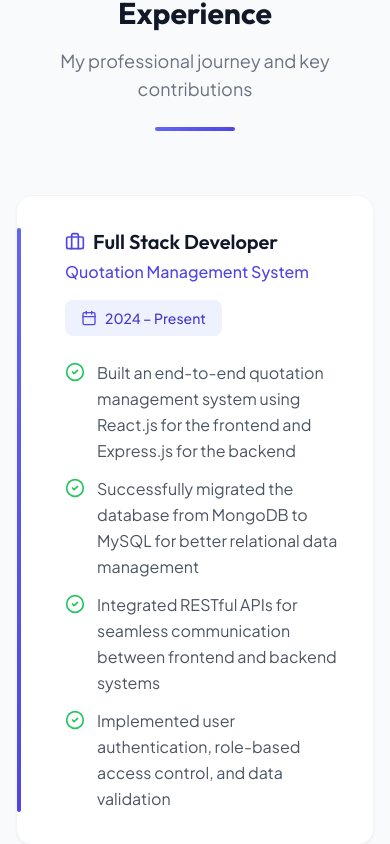
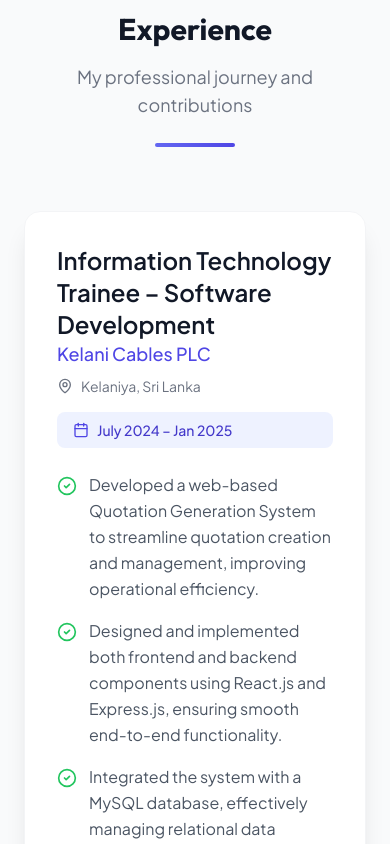
Before and after one commit to viraj992/My-Portfolio, a React (Vite) app: page / in a window 390 px wide. Shown: the part 6300-7144 px from the top of the page. Built offline with nearby package versions, Linux system fonts and the light colour scheme.

Commit message:
Experiance Tab update

```diff
--- a/src/components/Experience.tsx
+++ b/src/components/Experience.tsx
@@ -1,24 +1,28 @@
-import { Briefcase, Calendar, CheckCircle2 } from 'lucide-react';
-import SectionHeading from './SectionHeading';
-import { useInView } from './useInView';
+import { Briefcase, Calendar, MapPin, CheckCircle2 } from "lucide-react";
+import SectionHeading from "./SectionHeading";
+import { useInView } from "./useInView";
 
 interface ExperienceItem {
-  title: string;
+  company: string;
   role: string;
+  location: string;
   period: string;
   points: string[];
 }
 
 const experiences: ExperienceItem[] = [
   {
-    title: 'Quotation Management System',
-    role: 'Full Stack Developer',
-    period: '2024 – Present',
+    company: "Kelani Cables PLC",
+    role: "Information Technology Trainee – Software Development",
+    location: "Kelaniya, Sri Lanka",
+    period: "July 2024 – Jan 2025",
     points: [
-      'Built an end-to-end quotation management system using React.js for the frontend and Express.js for the backend',
-      'Successfully migrated the database from MongoDB to MySQL for better relational data management',
-      'Integrated RESTful APIs for seamless communication between frontend and backend systems',
-      'Implemented user authentication, role-based access control, and data validation',
+      "Developed a web-based Quotation Generation System to streamline quotation creation and management, improving operational efficiency.",
+      "Designed and implemented both frontend and backend components using React.js and Express.js, ensuring smooth end-to-end functionality.",
+      "Integrated the system with a MySQL database, effectively managing relational data storage and retrieval.",
+      "Initially built using the MERN stack and later migrated from MongoDB to MySQL to align with company requirements.",
+      "Implemented RESTful APIs to support quotation creation, updates, and retrieval for reliable system performance.",
+      "Collaborated with stakeholders to gather requirements and delivered features within defined project timelines.",
     ],
   },
 ];
@@ -27,40 +31,49 @@ export default function Experience() {
   const { ref, isInView } = useInView();
 
   return (
-    <section id="experience" className="section-padding">
-      <div className="section-container">
+    <section id="experience" className="py-24 bg-gray-50 dark:bg-gray-900">
+      <div className="max-w-6xl mx-auto px-6">
         <SectionHeading
           title="Experience"
-          subtitle="My professional journey and key contributions"
+          subtitle="My professional journey and contributions"
         />
 
-        <div ref={ref} className="max-w-3xl mx-auto">
+        <div ref={ref} className="relative mt-16">
+          {/* Vertical timeline line */}
+          <div className="absolute left-6 top-0 bottom-0 w-1 bg-gradient-to-b from-primary-500 to-primary-700 rounded-full hidden md:block" />
+
           {experiences.map((exp, idx) => (
             <div
-              key={exp.title}
-              className={`card p-8 relative ${
-                isInView ? 'animate-fade-up' : 'opacity-0'
+              key={exp.company}
+              className={`relative md:pl-20 mb-16 ${
+                isInView ? "animate-fade-up" : "opacity-0"
               }`}
               style={{ animationDelay: `${idx * 0.2}s` }}
             >
-              {/* Accent line */}
-              <div className="absolute left-0 top-8 bottom-8 w-1 bg-gradient-to-b from-primary-500 to-primary-600 rounded-full" />
+              {/* Timeline dot */}
+              <div className="hidden md:flex absolute left-0 top-6 w-12 h-12 items-center justify-center rounded-full bg-primary-600 text-white shadow-lg">
+                <Briefcase className="w-6 h-6" />
+              </div>
 
-              <div className="ml-4">
+              {/* Card */}
+              <div className="bg-white dark:bg-gray-800 shadow-xl rounded-2xl p-8 border border-gray-100 dark:border-gray-700 hover:shadow-2xl transition-all duration-300">
                 {/* Header */}
-                <div className="flex flex-wrap items-start justify-between gap-4 mb-6">
+                <div className="flex flex-col md:flex-row md:items-center md:justify-between gap-4 mb-6">
                   <div>
-                    <div className="flex items-center gap-2 mb-1">
-                      <Briefcase className="w-5 h-5 text-primary-600 dark:text-primary-400" />
-                      <h3 className="font-display text-xl font-semibold text-gray-900 dark:text-white">
-                        {exp.role}
-                      </h3>
+                    <h3 className="text-2xl font-semibold text-gray-900 dark:text-white">
+                      {exp.role}
+                    </h3>
+                    <p className="text-primary-600 dark:text-primary-400 font-medium text-lg">
+                      {exp.company}
+                    </p>
+
+                    <div className="flex items-center gap-2 text-gray-500 dark:text-gray-400 mt-2">
+                      <MapPin className="w-4 h-4" />
+                      <span className="text-sm">{exp.location}</span>
                     </div>
-                    <p className="text-primary-600 dark:text-primary-400 font-medium">
-                      {exp.title}
-                    </p>
                   </div>
-                  <div className="flex items-center gap-2 px-4 py-2 bg-primary-50 dark:bg-primary-500/10 rounded-lg">
+
+                  <div className="flex items-center gap-2 bg-primary-50 dark:bg-primary-500/10 px-4 py-2 rounded-lg">
                     <Calendar className="w-4 h-4 text-primary-600 dark:text-primary-400" />
                     <span className="text-sm font-medium text-primary-700 dark:text-primary-300">
                       {exp.period}
@@ -68,18 +81,15 @@ export default function Experience() {
                   </div>
                 </div>
 
-                {/* Points */}
-                <ul className="space-y-3">
+                {/* Responsibilities */}
+                <ul className="space-y-4">
                   {exp.points.map((point, pIdx) => (
                     <li
                       key={pIdx}
-                      className={`flex items-start gap-3 ${
-                        isInView ? 'animate-fade-up' : 'opacity-0'
-                      }`}
-                      style={{ animationDelay: `${(idx * 0.2) + (pIdx * 0.1) + 0.3}s` }}
+                      className="flex items-start gap-3"
                     >
-                      <CheckCircle2 className="w-5 h-5 text-green-500 flex-shrink-0 mt-0.5" />
-                      <span className="text-gray-600 dark:text-gray-400 leading-relaxed">
+                      <CheckCircle2 className="w-5 h-5 text-green-500 flex-shrink-0 mt-1" />
+                      <span className="text-gray-600 dark:text-gray-300 leading-relaxed">
                         {point}
                       </span>
                     </li>
```
